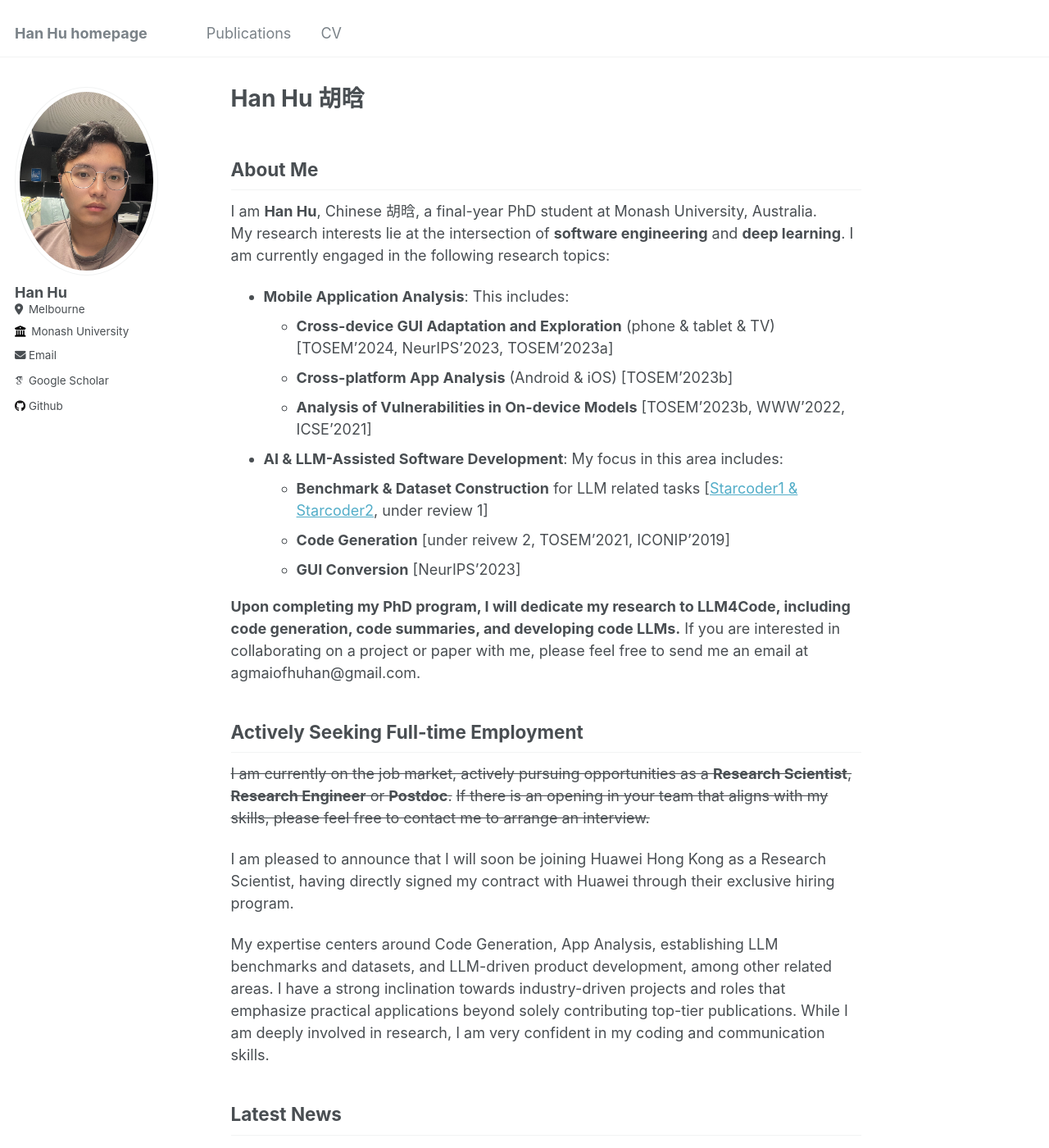
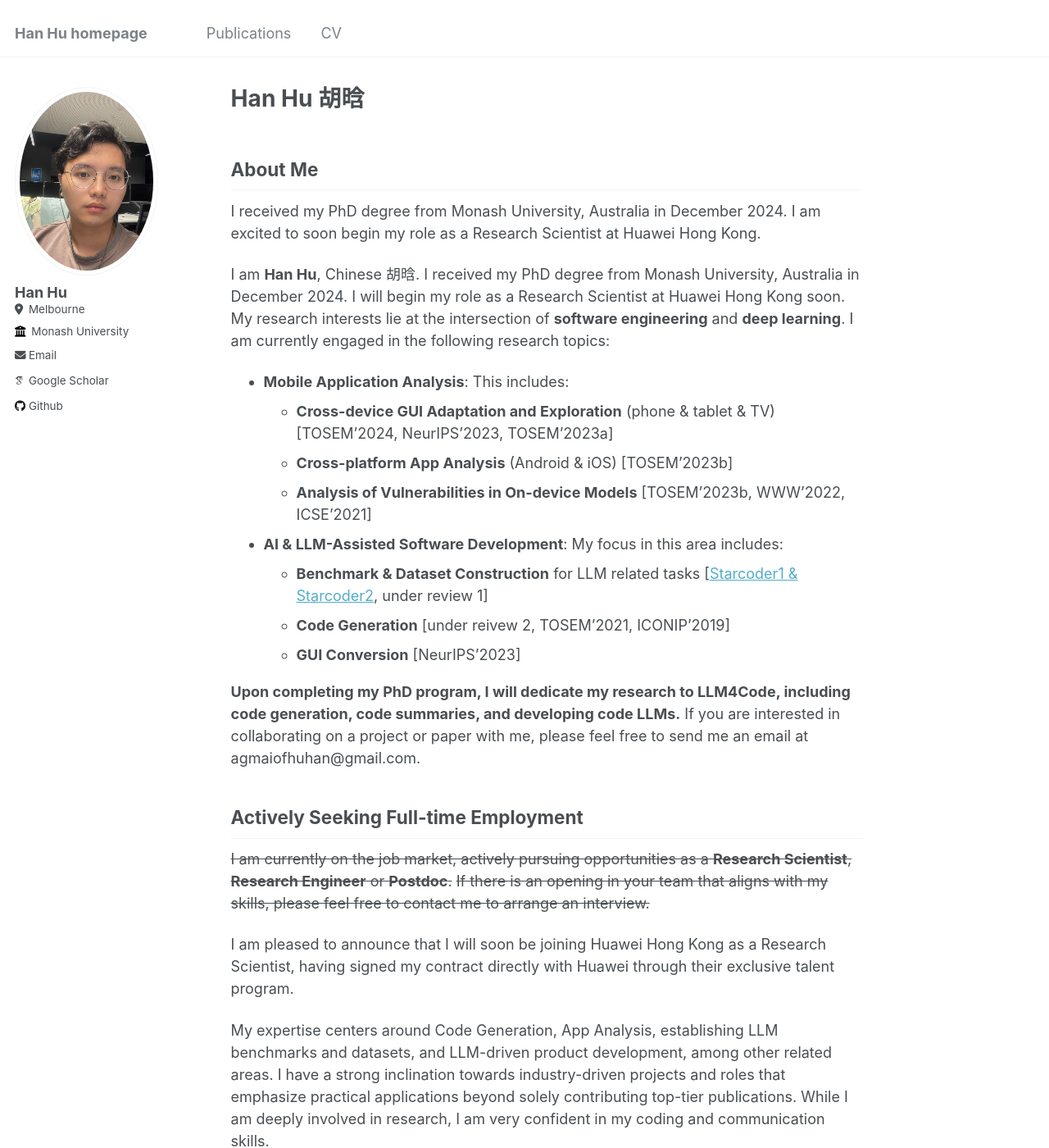
Before and after one commit to huhanGitHub/huhanGitHub.github.io, a Jekyll site: the page built from _pages/about.md, in a window 1280 px wide and 1400 px high. Shown: the whole window at 82% size. Built offline with Jekyll 4.4.1, drawn with Linux system fonts in a browser that asks for light colours; some web fonts are replaced.

Commit message:
Update about.md

```diff
--- a/_pages/about.md
+++ b/_pages/about.md
@@ -9,7 +9,10 @@ redirect_from:
 
 ## About Me
 
-I am **Han Hu**, Chinese 胡晗, a final-year PhD student at Monash University, Australia. \
+ I received my PhD degree from Monash University, Australia in December 2024. I am excited to soon begin my role as a Research Scientist at Huawei Hong Kong.
+
+
+I am **Han Hu**, Chinese 胡晗. I received my PhD degree from Monash University, Australia in December 2024. I will begin my role as a Research Scientist at Huawei Hong Kong soon. \
 My research interests lie at the intersection of **software engineering** and **deep learning**. I am currently engaged in the following research topics:
 
 - **Mobile Application Analysis**: This includes:
@@ -32,7 +35,7 @@ If you are interested in collaborating on a project or paper with me, please fee
 ~~I am currently on the job market, actively pursuing opportunities as a **Research Scientist**, **Research Engineer** or **Postdoc**.~~
 ~~If there is an opening in your team that aligns with my skills, please feel free to contact me to arrange an interview.~~
 
-I am pleased to announce that I will soon be joining Huawei Hong Kong as a Research Scientist, having directly signed my contract with Huawei through their exclusive hiring program.
+I am pleased to announce that I will soon be joining Huawei Hong Kong as a Research Scientist, having signed my contract directly with Huawei through their exclusive talent program.
 
 My expertise centers around Code Generation, App Analysis, establishing LLM benchmarks and datasets, and LLM-driven product development, among other related areas.
 I have a strong inclination towards industry-driven projects and roles that emphasize practical applications beyond solely contributing top-tier publications. While I am deeply involved in research, I am very confident in my coding and communication skills.
```
